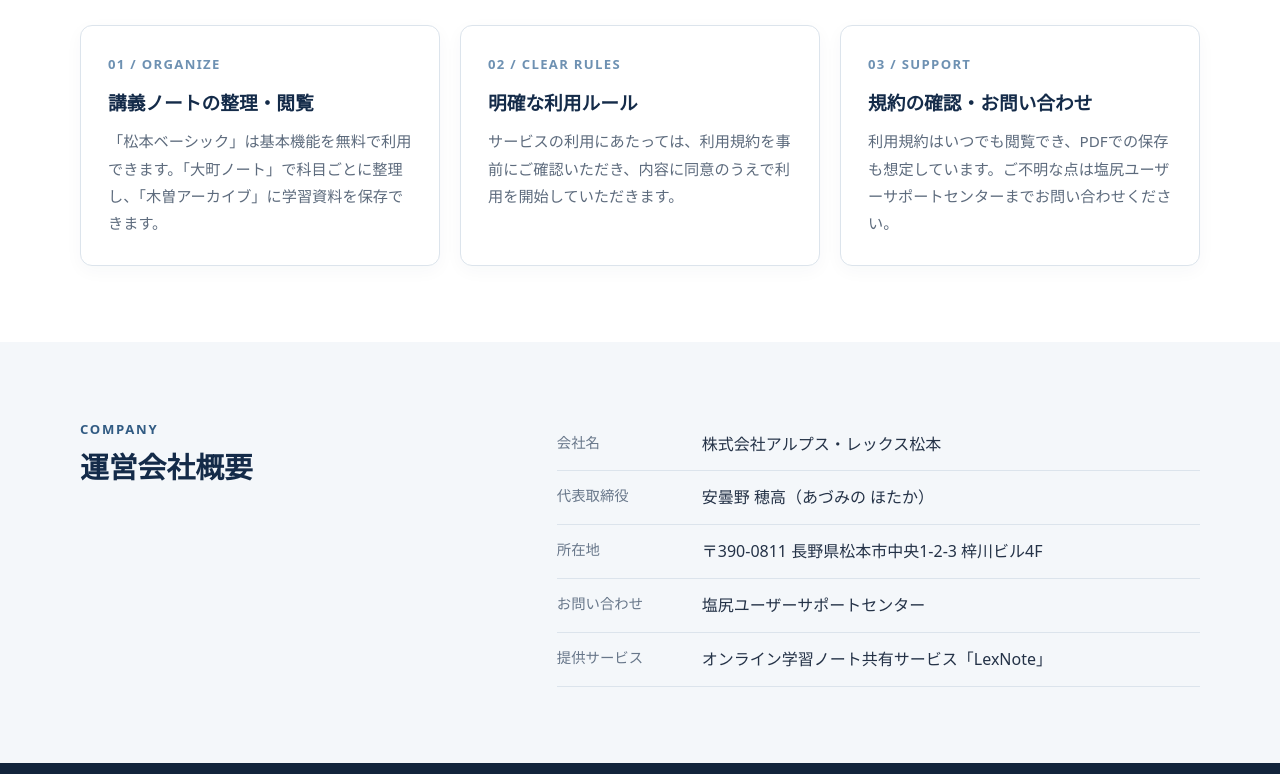
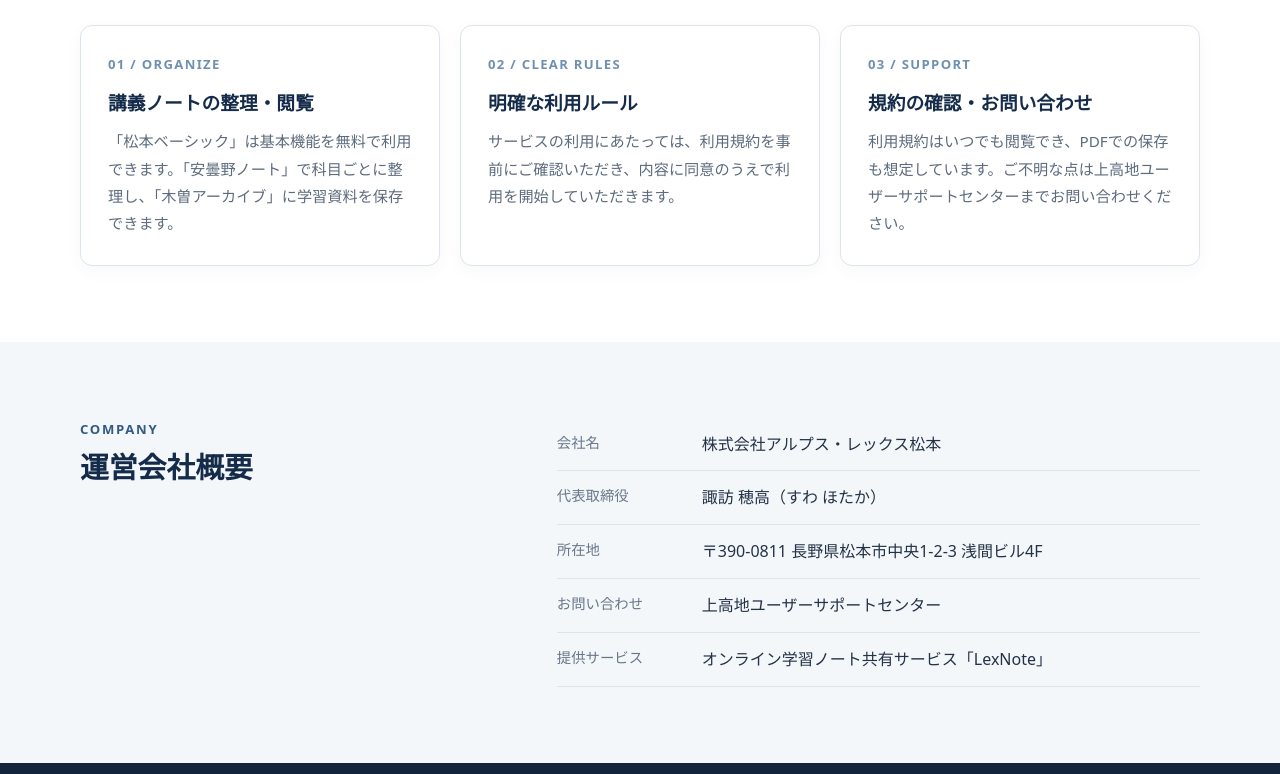
Before and after one commit to kashi17-bo/lexnote, a plain HTML site: page index.html in a window 1280 px wide. Shown: the part 860-1634 px from the top of the page. Drawn offline with Linux system fonts and the light colour scheme.

Commit message:
Update index.html

```diff
--- a/index.html
+++ b/index.html
@@ -4,9 +4,9 @@
 <main>
 <section class="hero"><div class="container"><div class="eyebrow">LEARNING NOTE PLATFORM</div><h1>学びを、<br>整理する。</h1><p>講義資料や日々の学習ノートを、見やすく、探しやすく。LexNoteは、大学生・法学生の学びを支えるオンラインノート共有サービスです。</p><a class="button" href="./terms.html">利用規約を確認する</a><p class="notice">※本サイトは講義・ゼミ発表用に作成した架空のWebサイトです。実在するサービスではありません。</p></div></section>
 <section class="section" id="service"><div class="container"><h2 class="section-heading">学習を支える、シンプルな機能</h2><p class="section-lead">必要な情報を、必要なときに。日々の学習をひとつの場所にまとめます。</p><div class="cards">
-<article class="card"><div class="card-num">01 / ORGANIZE</div><h3>講義ノートの整理・閲覧</h3><p>「松本ベーシック」は基本機能を無料で利用できます。「大町ノート」で科目ごとに整理し、「木曽アーカイブ」に学習資料を保存できます。</p></article>
+<article class="card"><div class="card-num">01 / ORGANIZE</div><h3>講義ノートの整理・閲覧</h3><p>「松本ベーシック」は基本機能を無料で利用できます。「安曇野ノート」で科目ごとに整理し、「木曽アーカイブ」に学習資料を保存できます。</p></article>
 <article class="card"><div class="card-num">02 / CLEAR RULES</div><h3>明確な利用ルール</h3><p>サービスの利用にあたっては、利用規約を事前にご確認いただき、内容に同意のうえで利用を開始していただきます。</p></article>
-<article class="card"><div class="card-num">03 / SUPPORT</div><h3>規約の確認・お問い合わせ</h3><p>利用規約はいつでも閲覧でき、PDFでの保存も想定しています。ご不明な点は塩尻ユーザーサポートセンターまでお問い合わせください。</p></article>
+<article class="card"><div class="card-num">03 / SUPPORT</div><h3>規約の確認・お問い合わせ</h3><p>利用規約はいつでも閲覧でき、PDFでの保存も想定しています。ご不明な点は上高地ユーザーサポートセンターまでお問い合わせください。</p></article>
 </div></div></section>
-<section class="section alt"><div class="container company"><div><div class="eyebrow">COMPANY</div><h2>運営会社概要</h2></div><dl><dt>会社名</dt><dd>株式会社アルプス・レックス松本</dd><dt>代表取締役</dt><dd>安曇野 穂高（あづみの ほたか）</dd><dt>所在地</dt><dd>〒390-0811 長野県松本市中央1-2-3 梓川ビル4F</dd><dt>お問い合わせ</dt><dd>塩尻ユーザーサポートセンター</dd><dt>提供サービス</dt><dd>オンライン学習ノート共有サービス「LexNote」</dd></dl></div></section>
+<section class="section alt"><div class="container company"><div><div class="eyebrow">COMPANY</div><h2>運営会社概要</h2></div><dl><dt>会社名</dt><dd>株式会社アルプス・レックス松本</dd><dt>代表取締役</dt><dd>諏訪 穂高（すわ ほたか）</dd><dt>所在地</dt><dd>〒390-0811 長野県松本市中央1-2-3 浅間ビル4F</dd><dt>お問い合わせ</dt><dd>上高地ユーザーサポートセンター</dd><dt>提供サービス</dt><dd>オンライン学習ノート共有サービス「LexNote」</dd></dl></div></section>
 </main><footer class="site-footer"><div class="container"><div class="footer-inner"><a class="footer-brand" href="./index.html">LexNote</a><div class="footer-links"><a href="./index.html">ホーム</a><a href="./terms.html">利用規約</a></div></div><div class="footer-note">※本サイトは講義・ゼミ発表用に作成した架空のWebサイトです。実在するサービスではありません。</div><div class="footer-note">© 2026 Alps Lex Matsumoto, Inc.</div></div></footer></body></html>
```
